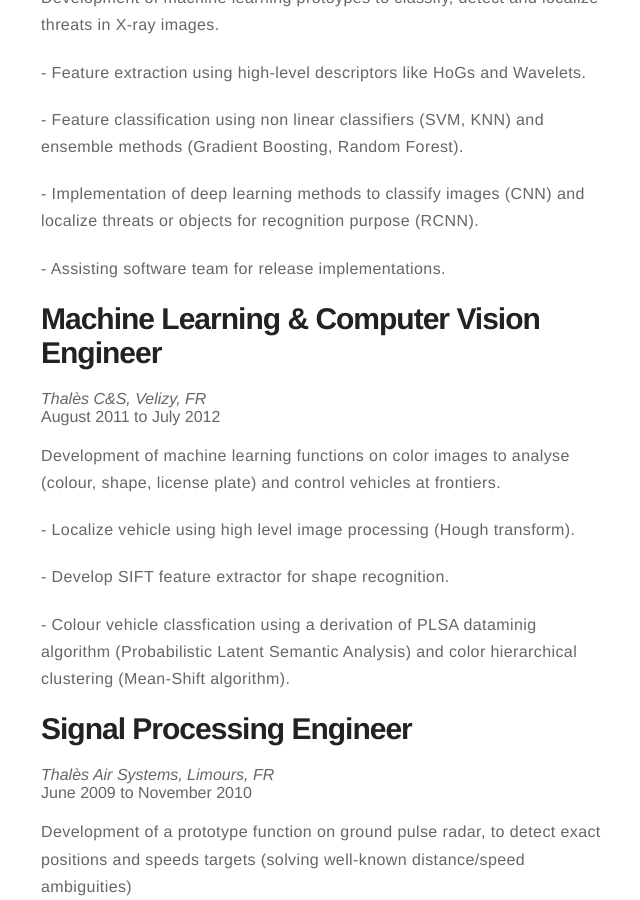
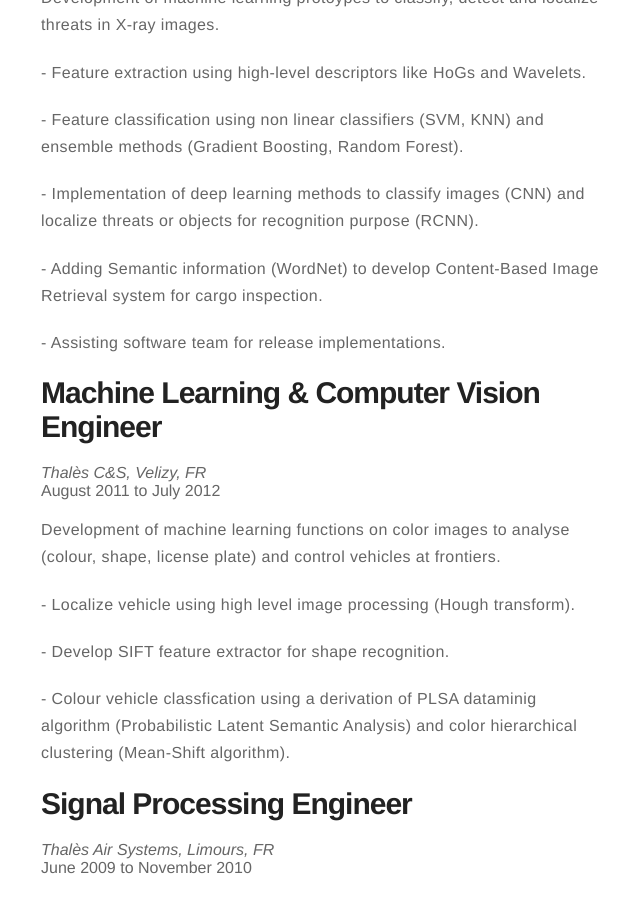
Before and after one commit to ykacer/ykacer.github.io, a Jekyll site: the page built from cv.html, in a window 1280 px wide and 900 px high, scrolled down 335 px. Shown: the whole window, without its empty margins (319-959 px from the left). Built offline with Jekyll 4.4.1, drawn with Linux system fonts in a browser that asks for light colours; nearby versions of some CDN libraries.

Commit message:
update Resumé

```diff
--- a/_includes/employment.html
+++ b/_includes/employment.html
@@ -12,6 +12,7 @@
        methods (Gradient Boosting, Random Forest).</p>
        <p>- Implementation of deep learning methods to classify images (CNN) and localize threats or
        objects for recognition purpose (RCNN).</p>
+       <p>- Adding Semantic information (WordNet) to develop Content-Based Image Retrieval system for cargo inspection. </p>
        <p>- Assisting software team for release implementations.</p>
     </article>
     <article>
```
